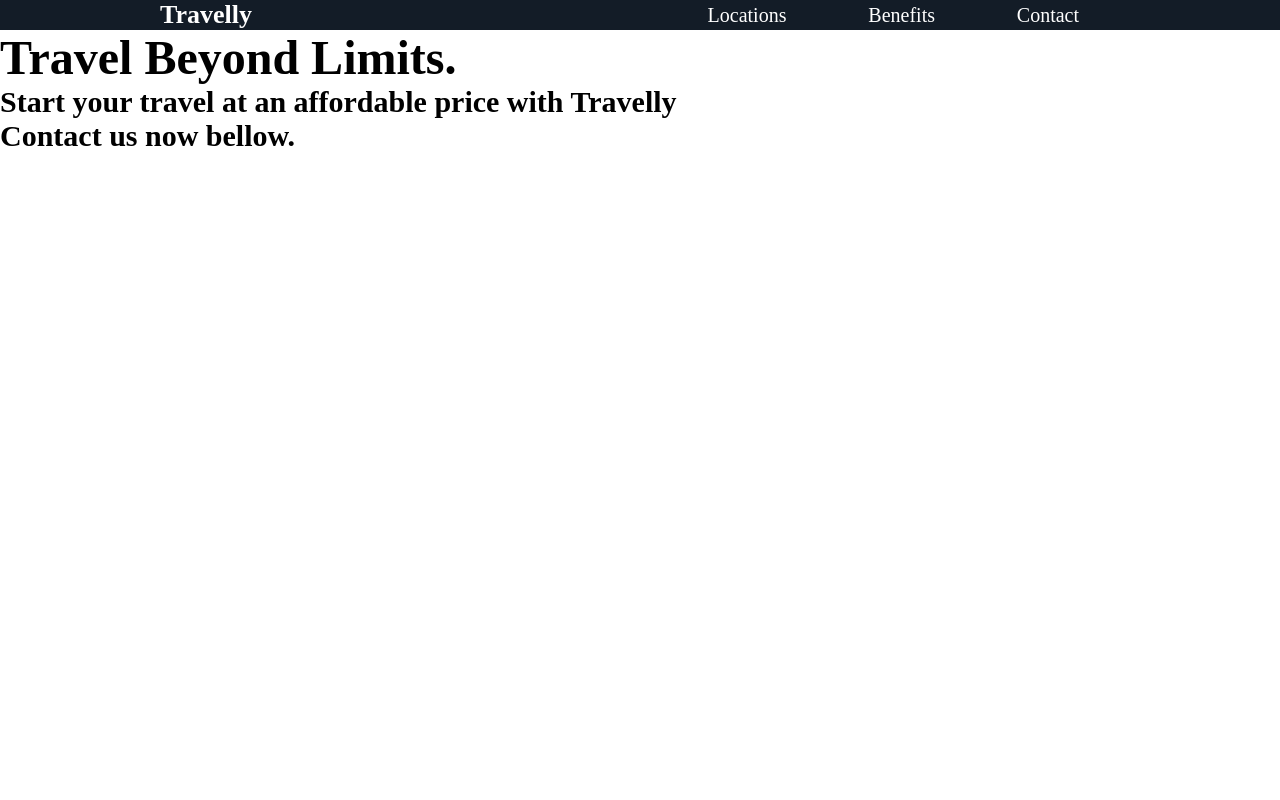
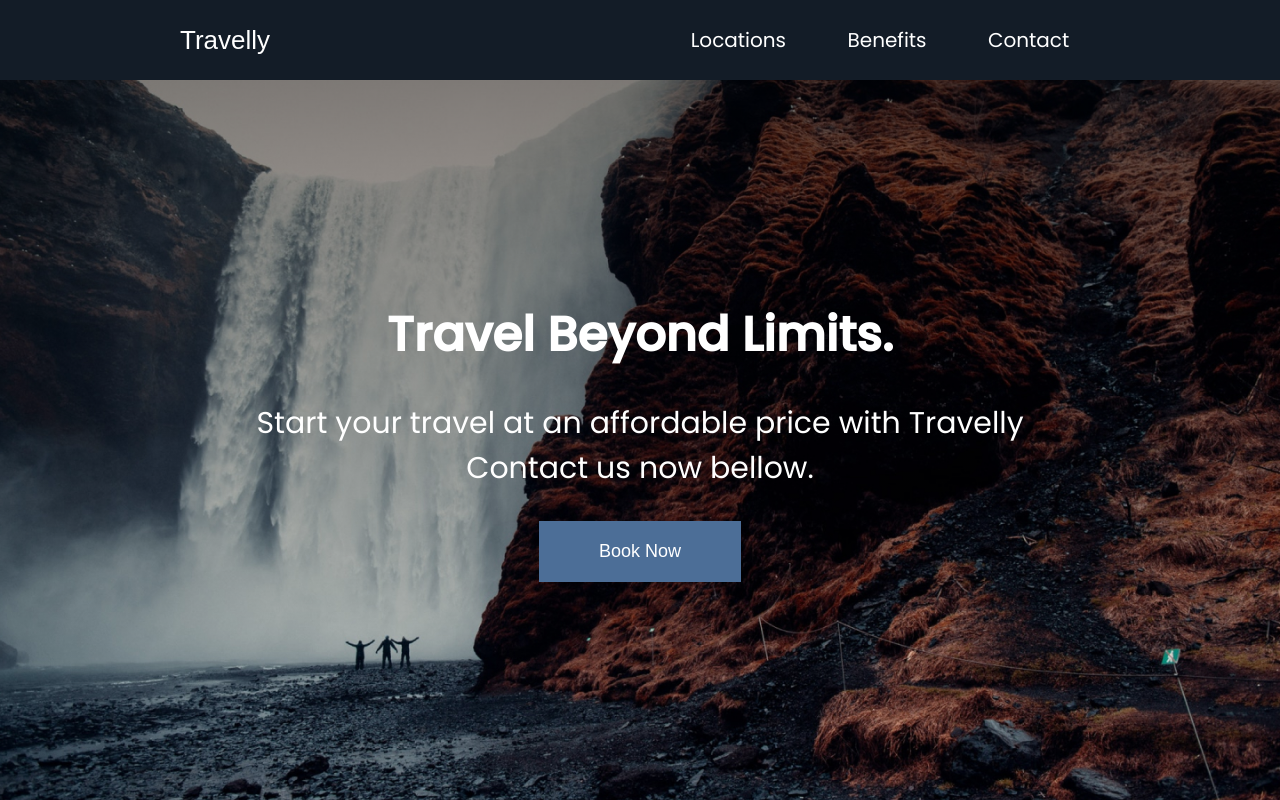
Before and after one commit to kaizen-minded/Travelly, a plain HTML site: page index.html in a window 1280 px wide. Drawn offline with Linux system fonts and the light colour scheme; a web font is replaced by a local one.

Commit message:
completing nav and hero

```diff
--- a/index.html
+++ b/index.html
@@ -9,6 +9,10 @@
     />
     <meta name="robots" content="index,follow" />
     <link rel="icon" href="./icons/airplane.svg" />
+    <link
+      href="https://fonts.googleapis.com/css2?family=Pattaya&family=Poppins:wght@400;500&display=swap"
+      rel="stylesheet"
+    />
     <link rel="stylesheet" href="./style.css" />
     <title>Travelly | Travelling Agency</title>
   </head>
@@ -31,6 +35,7 @@
         Start your travel at an affordable price with Travelly <br />Contact us
         now bellow.
       </h3>
+      <button>Book Now</button>
     </section>
   </body>
 </html>
--- a/style.css
+++ b/style.css
@@ -9,10 +9,19 @@ html {
 }
 body {
   font-size: 2rem;
+  font-family: "Poppins", sans-serif;
 }
 a {
   text-decoration: none;
   color: white;
+}
+button {
+  padding: 2rem 6rem;
+  background: #4c6e97;
+  border: none;
+  color: white;
+  cursor: pointer;
+  font-size: 1.8rem;
 }
 h1 {
   font-size: 2.6rem;
@@ -22,10 +31,15 @@ h2 {
 }
 h3 {
   font-size: 3rem;
+  font-weight: 400;
 }
 h4,
 h5 {
   font-size: 2.8rem;
+}
+#logo {
+  font-family: "Pattaya", sans-serif;
+  font-weight: 400;
 }
 /* Layout */
 
@@ -42,6 +56,9 @@ nav {
   display: flex;
   justify-content: space-around;
   align-items: center;
+  padding: 1em;
+  min-height: 10vh;
+  flex-wrap: wrap;
 }
 
 .nav-menu {
@@ -55,3 +72,33 @@ nav {
 #logo {
   flex: 2 1 40rem;
 }
+
+.hero {
+  height: 90vh;
+  background: linear-gradient(rgba(0, 0, 0, 0.5), transparent),
+    url("img/landing-page.jpg") no-repeat;
+  background-size: cover;
+  background-position: center;
+  color: white;
+  display: flex;
+  flex-direction: column;
+  justify-content: center;
+  align-items: center;
+  text-align: center;
+}
+
+.hero h3 {
+  padding: 3rem;
+}
+
+@media screen and (max-width: 932px) {
+  html {
+    font-size: 45%;
+  }
+  nav {
+    text-align: center;
+  }
+  #logo {
+    padding: 1rem;
+  }
+}
```
